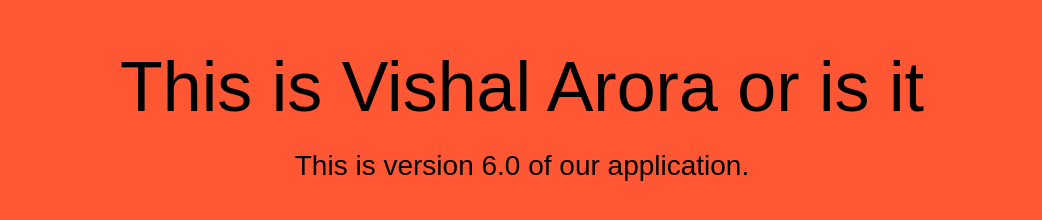
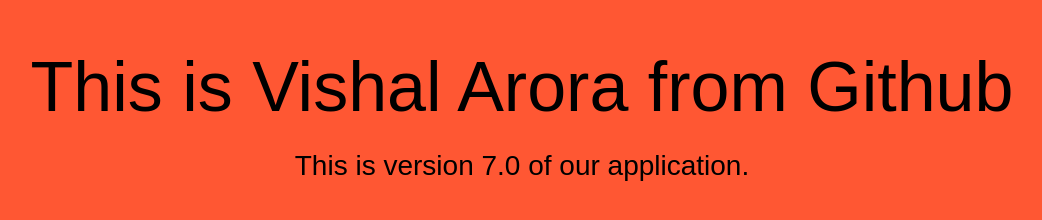
Before and after one commit to vishalz/webapp, a plain HTML site: page index.html in a window 1280 px wide. Shown: the whole page, without its empty margins (118-1160 px from the left). Drawn offline with Linux system fonts and the light colour scheme.

Commit message:
updated index.html

```diff
--- a/index.html
+++ b/index.html
@@ -26,8 +26,8 @@
 </head>
 <body>
   <div align="center">
-    <h1>This is Vishal Arora or is it </h1>
-    <h2>This is version 6.0 of our application.</h2>
+    <h1>This is Vishal Arora from Github </h1>
+    <h2>This is version 7.0 of our application.</h2>
   </div>
 </body>
 </html>
```
